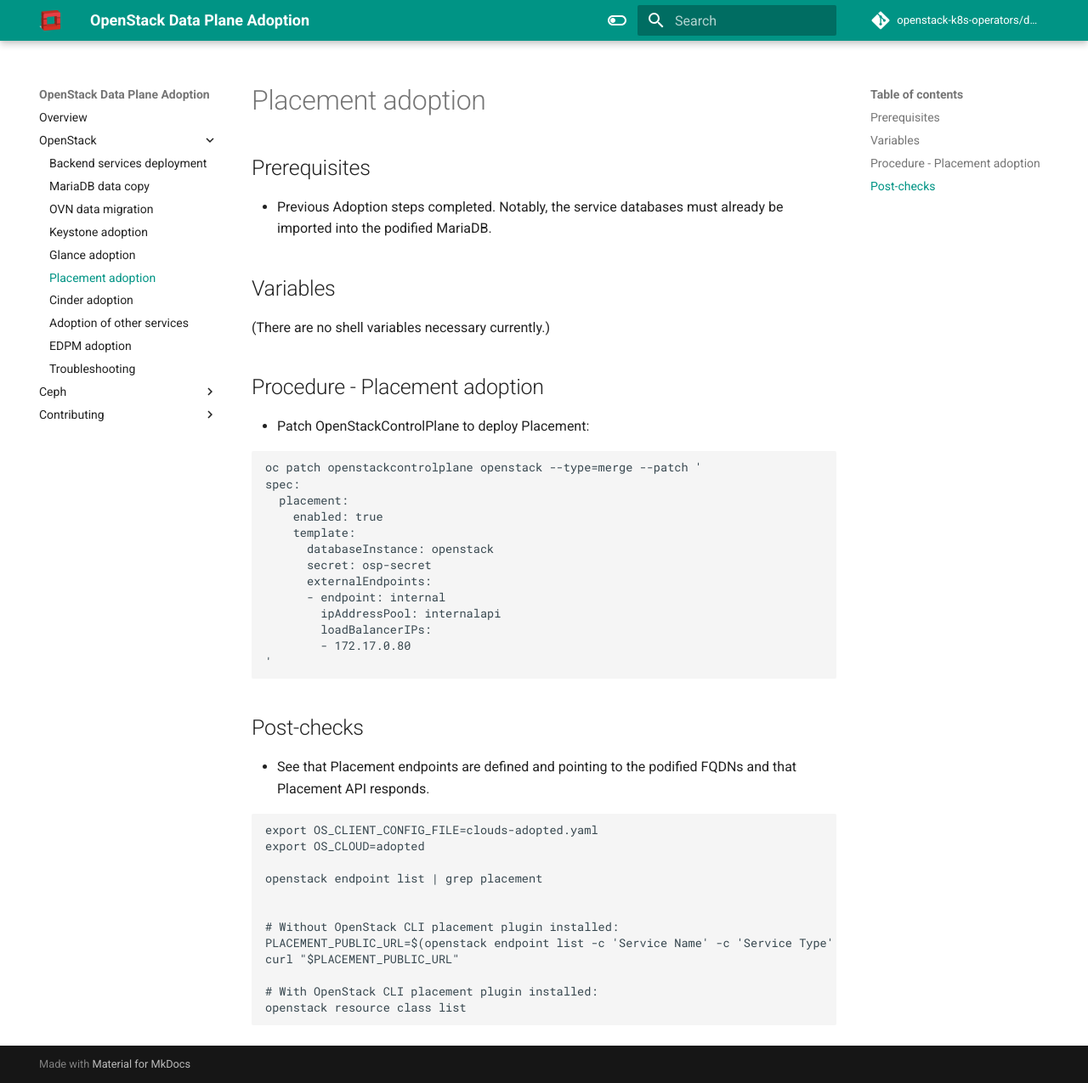
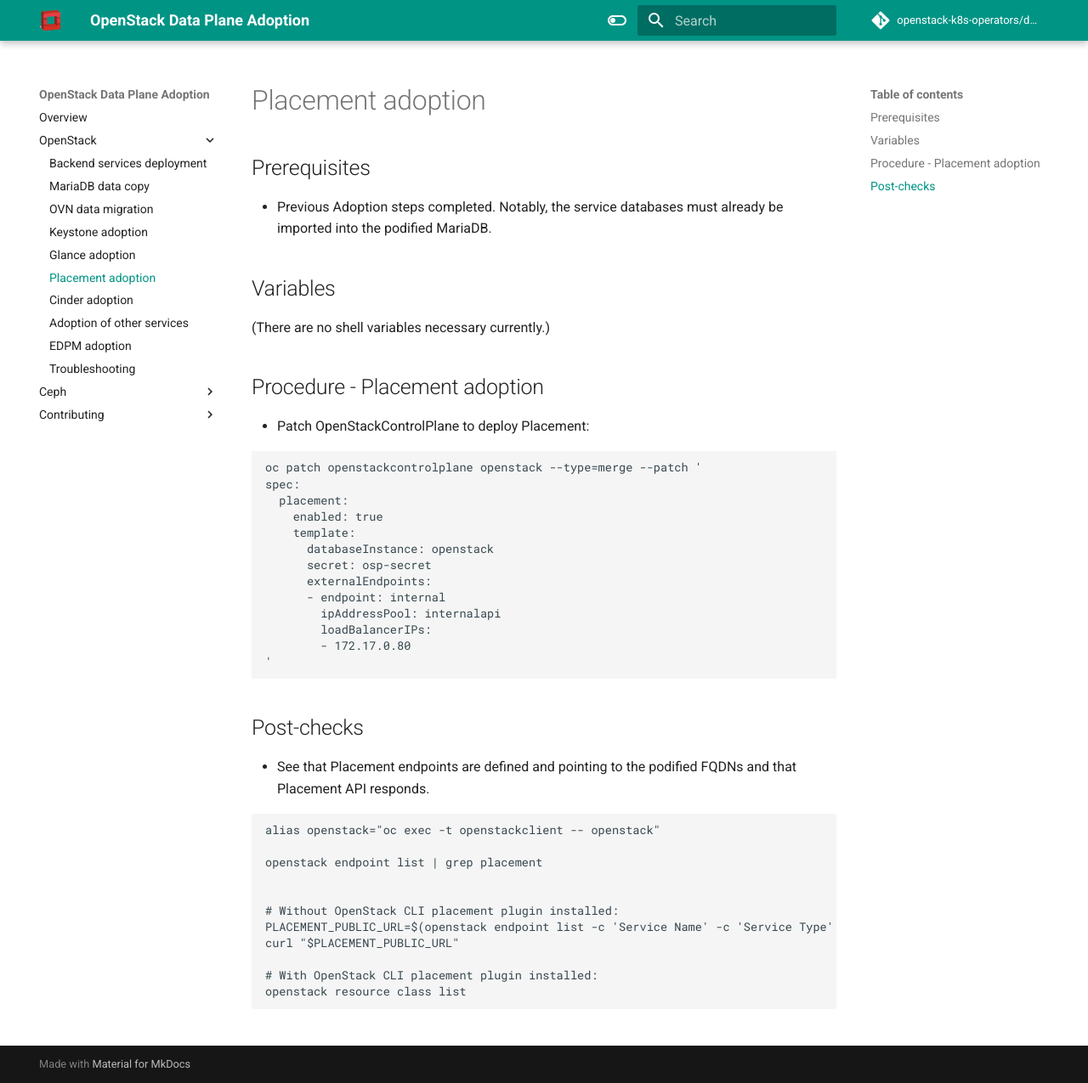
Before and after one commit to openstack-k8s-operators/data-plane-adoption, an MkDocs documentation site: the page built from docs/openstack/placement_adoption.md, in a window 1280 px wide and 1275 px high. Shown: the whole window at 85% size. Built offline with MkDocs 1.6.1 and Material for MkDocs 9.7.7, drawn with Linux system fonts in a browser that asks for light colours; comment, search, counter and statistics services are not loaded; the version menu is left out.

Commit message:
Replace remaining use of local openstack CLI with oc exec alias

````diff
--- a/docs/openstack/placement_adoption.md
+++ b/docs/openstack/placement_adoption.md
@@ -35,8 +35,7 @@
   podified FQDNs and that Placement API responds.
 
   ```
-  export OS_CLIENT_CONFIG_FILE=clouds-adopted.yaml
-  export OS_CLOUD=adopted
+  alias openstack="oc exec -t openstackclient -- openstack"
 
   openstack endpoint list | grep placement
 
````
Also changed, not shown: docs/openstack/glance_adoption.md (+1 -2 lines), docs/openstack/other_services_adoption.md (+1 -2 lines), 3 other files.
